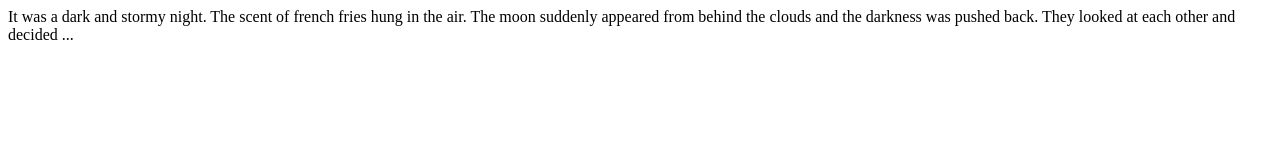
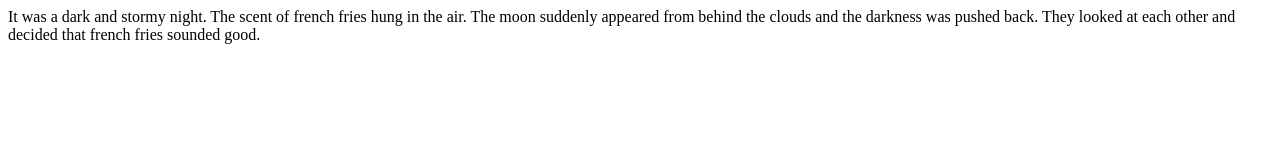
Before and after one commit to neitpam/fireside-story, a plain HTML site: page index.html in a window 1280 px wide. Drawn offline with Linux system fonts and the light colour scheme.

Commit message:
added fifth line to story

```diff
--- a/index.html
+++ b/index.html
@@ -3,6 +3,7 @@
     <p>It was a dark and stormy night.
     The scent of french fries hung in the air.
     The moon suddenly appeared from behind the clouds and the darkness
-    was pushed back. They looked at each other and decided ...</p>
+    was pushed back. They looked at each other and decided that french fries
+    sounded good.</p>
   </body>
 </html>
```
